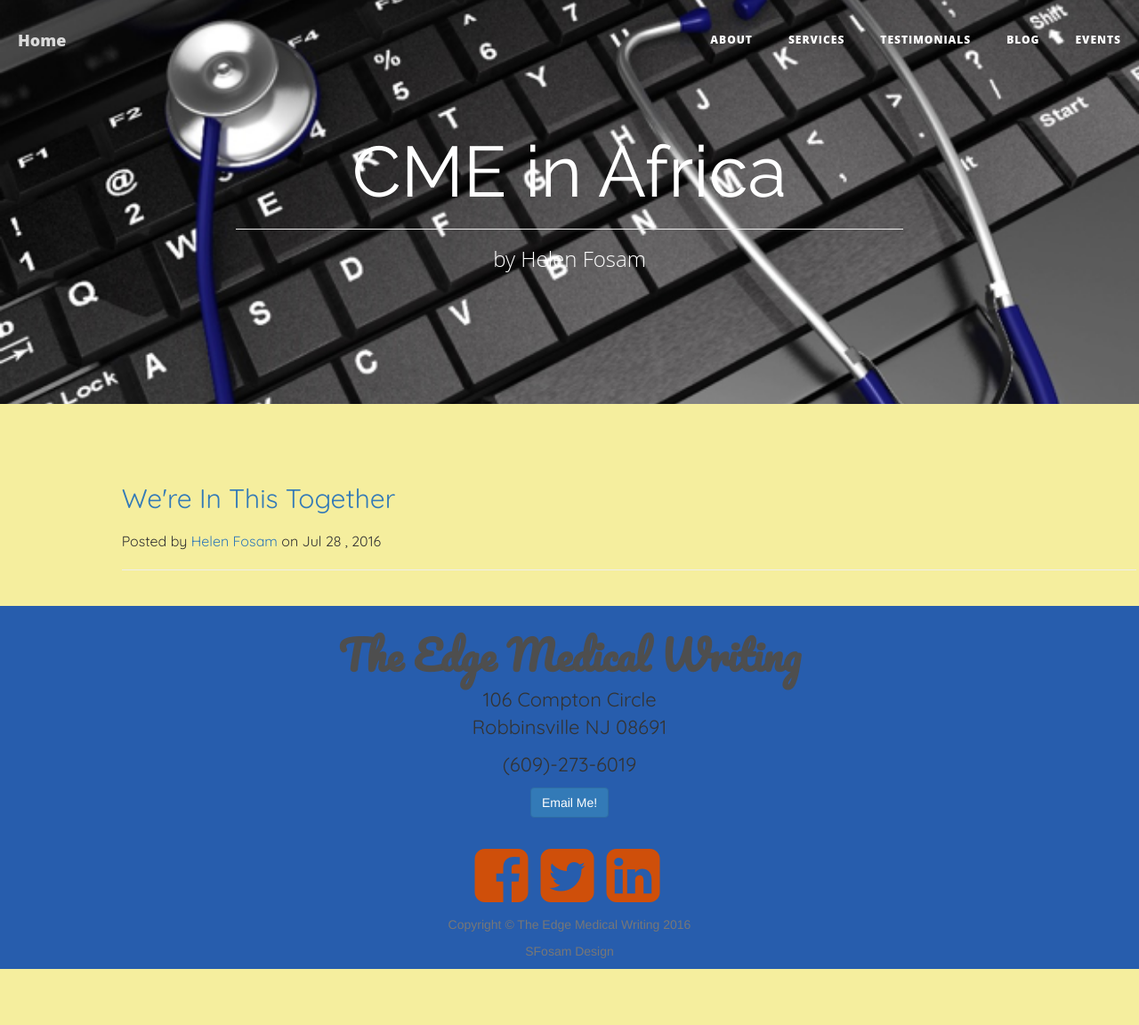
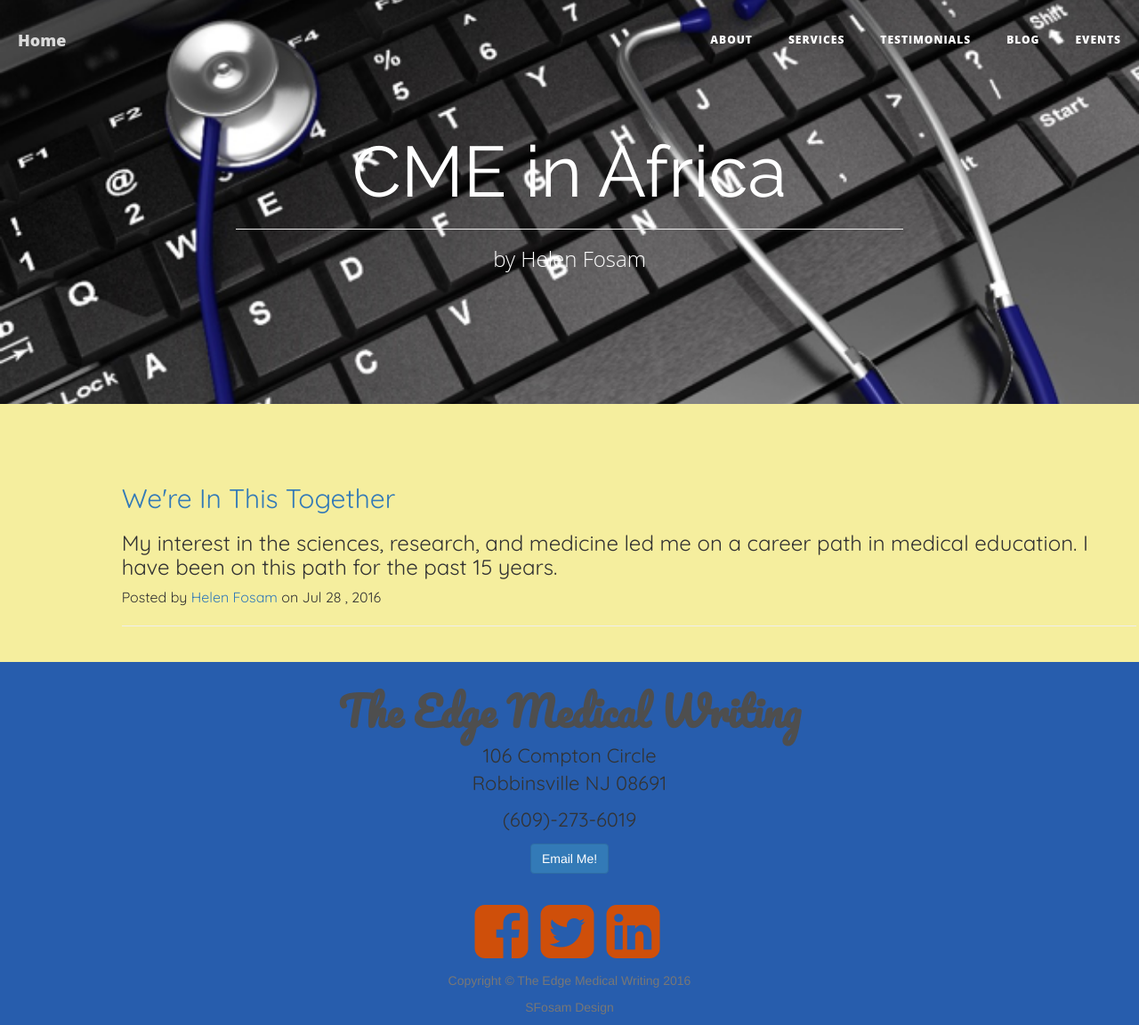
Before and after one commit to saltoriousSIG/theedge, a Jekyll site: the page built from nigeria-blog.html, in a window 1280 px wide. Shown: the whole page at 89% size. Built offline with Jekyll 4.4.1, drawn with Linux system fonts in a browser that asks for light colours; before the commit the page ends 1089 px from its top, so only the background shows below that.

Commit message:
Update 2016-07-28-We're-In-This-Together.md07-28-We're-In-This-Together.md

```diff
--- a/_posts/nigeria-project/2016-07-28-We're-In-This-Together.md07-28-We're-In-This-Together.md
+++ b/_posts/nigeria-project/2016-07-28-We're-In-This-Together.md07-28-We're-In-This-Together.md
@@ -1,7 +1,7 @@
 ---
 layout: blog
 title: We're In This Together
-meta:
+meta: My interest in the sciences, research, and medicine led me on a career path in medical education.  I have been on this path for the past 15 years.
 author: Helen Fosam
 date: July 28 2016
 category: nigeria-project
```
